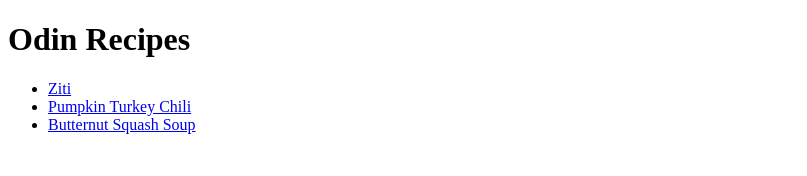
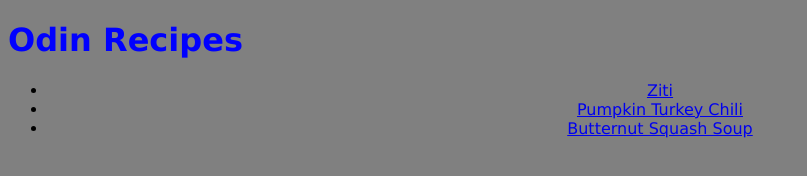
Before and after one commit to el19g3/odin-recipes, a plain HTML site: page index.html in a window 1280 px wide. Shown: the whole page, without its empty margins (0-807 px from the left). Drawn offline with Linux system fonts and the light colour scheme.

Commit message:
Add some style in the home page

```diff
--- a/index.html
+++ b/index.html
@@ -4,6 +4,7 @@
       <meta charset="UTF-8">
       <meta name="viewport" content="width=device-width, initial-scale=1.0">
       <title>Odin Recipes</title>
+      <link rel="stylesheet" href="style.css">
 </head>
 <body>
       <h1>
--- /dev/null
+++ b/style.css
@@ -0,0 +1,14 @@
+body {
+      font-family:Verdana, Geneva, Tahoma, sans-serif;
+      color: blue;
+      background-color: gray;
+}
+
+h1 {
+      text-decoration: solid;
+}
+
+li {
+      text-align: center;
+      color: black;
+}
```
